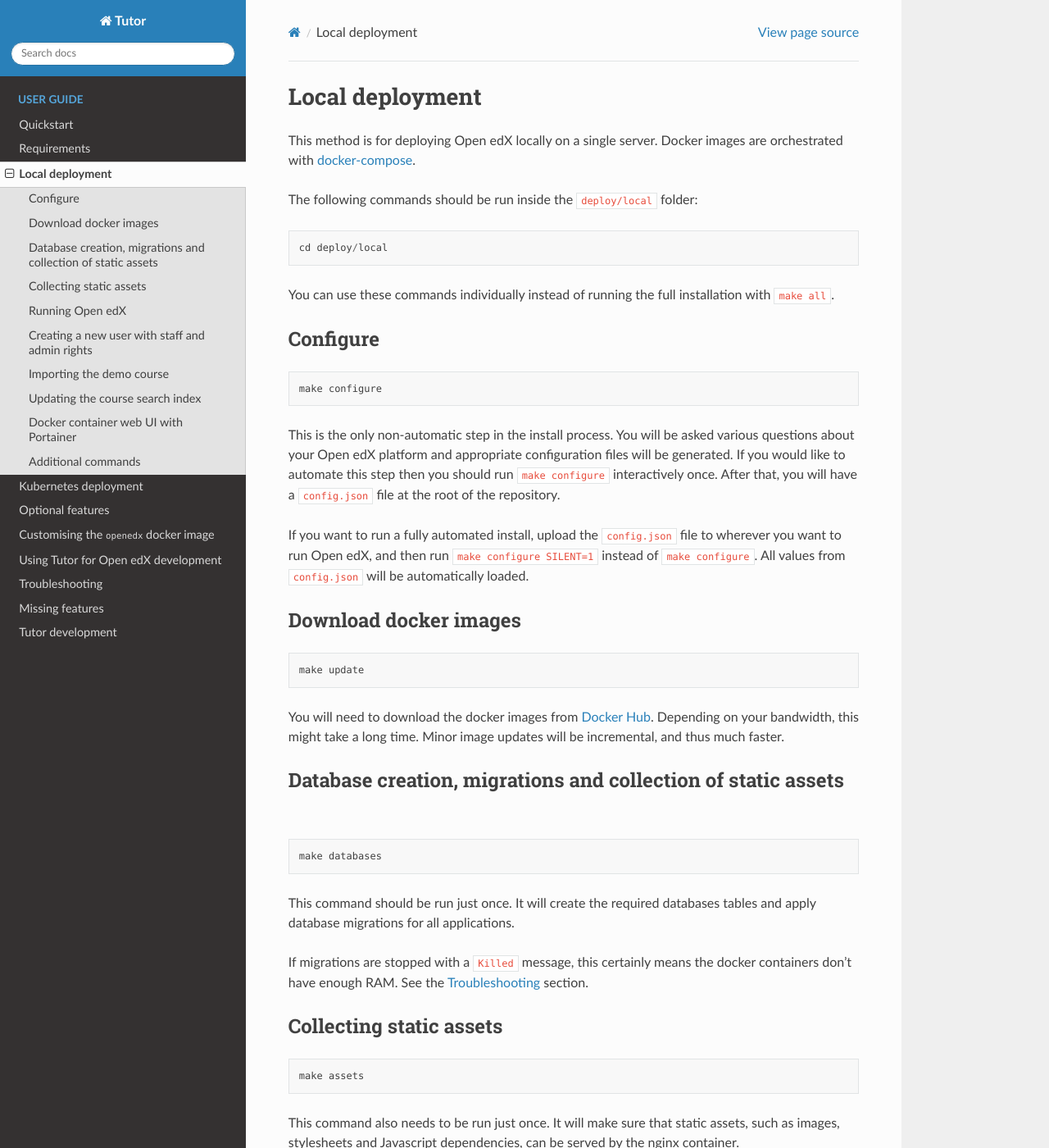
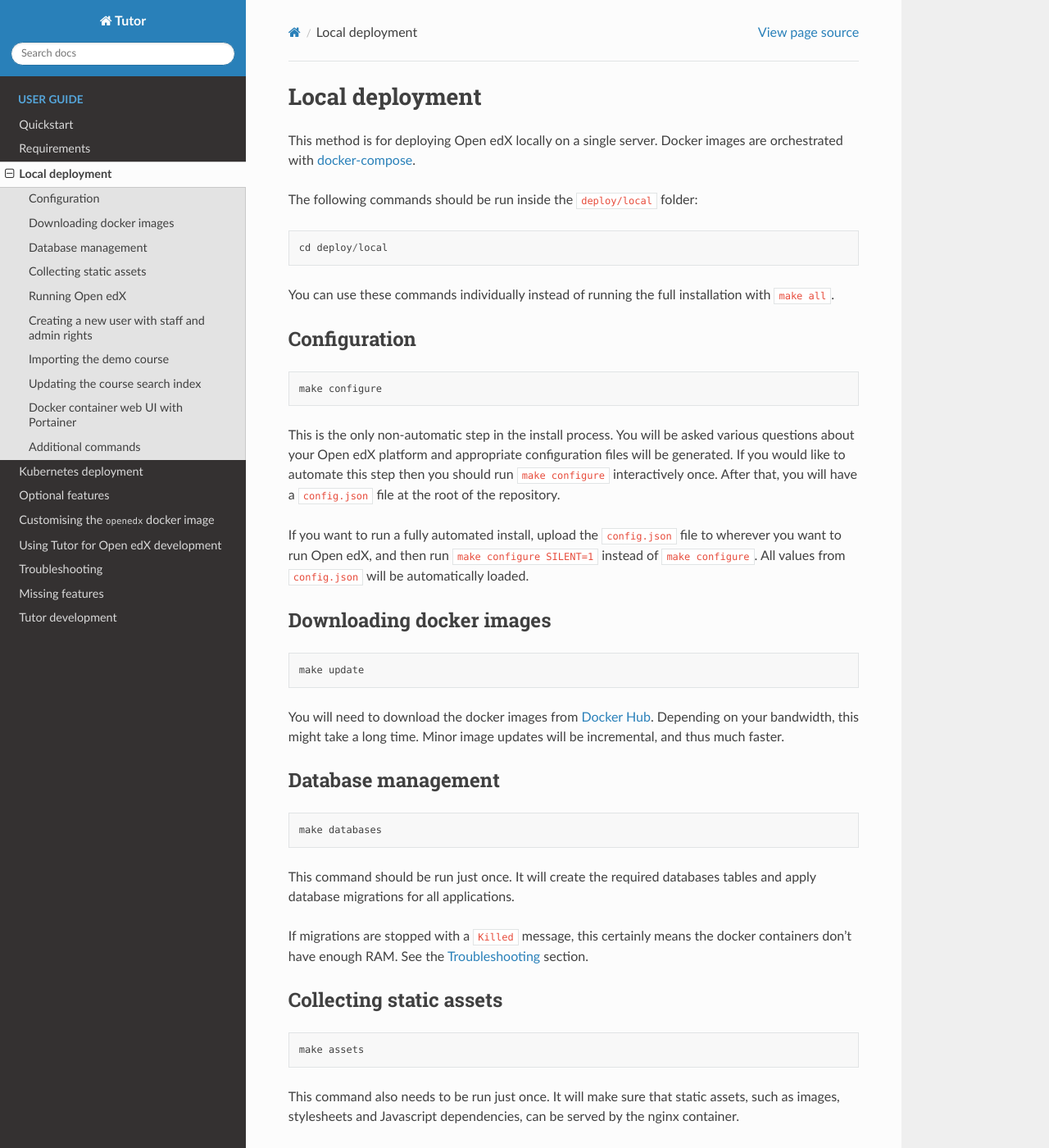
Before and after one commit to overhangio/tutor, a Sphinx documentation site: the page built from docs/local.rst, in a window 1280 px wide and 1400 px high. Shown: the whole window at 82% size. Built offline with Sphinx 7.4.7 and the Read the Docs theme 2.0.0, drawn with Linux system fonts in a browser that asks for light colours.

Commit message:
Better doc titles wording in local install

```diff
--- a/docs/local.rst
+++ b/docs/local.rst
@@ -11,8 +11,8 @@
 
 You can use these commands individually instead of running the full installation with ``make all``.
 
-Configure
----------
+Configuration
+-------------
 
 ::
 
@@ -22,8 +22,8 @@
 
 If you want to run a fully automated install, upload the ``config.json`` file to wherever you want to run Open edX, and then run ``make configure SILENT=1`` instead of ``make configure``. All values from ``config.json`` will be automatically loaded.
 
-Download docker images
-----------------------
+Downloading docker images
+-------------------------
 
 ::
 
@@ -31,8 +31,8 @@
 
 You will need to download the docker images from `Docker Hub <https://hub.docker.com/r/regis/openedx/>`_. Depending on your bandwidth, this might take a long time. Minor image updates will be incremental, and thus much faster.
 
-Database creation, migrations and collection of static assets
--------------------------------------------------------------
+Database management
+-------------------
 
 ::
 
```
